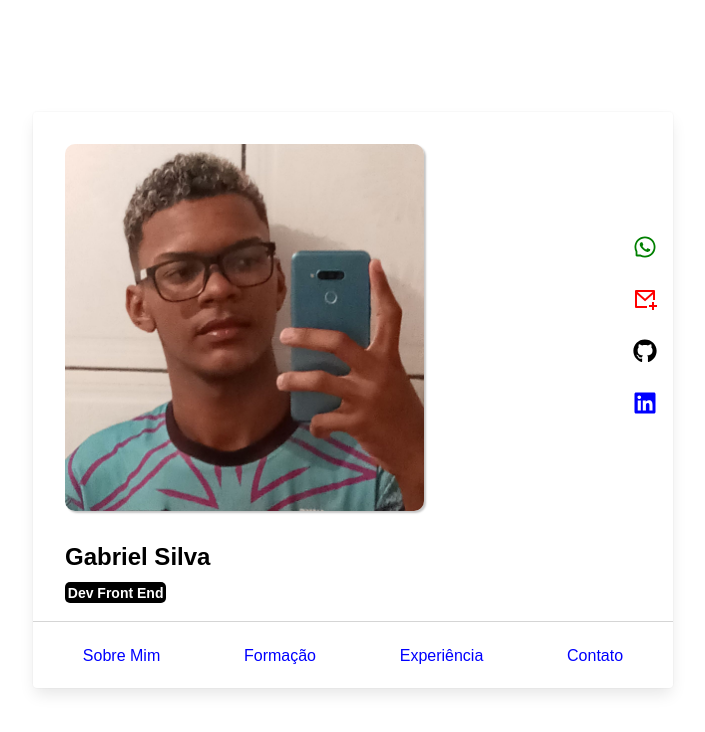
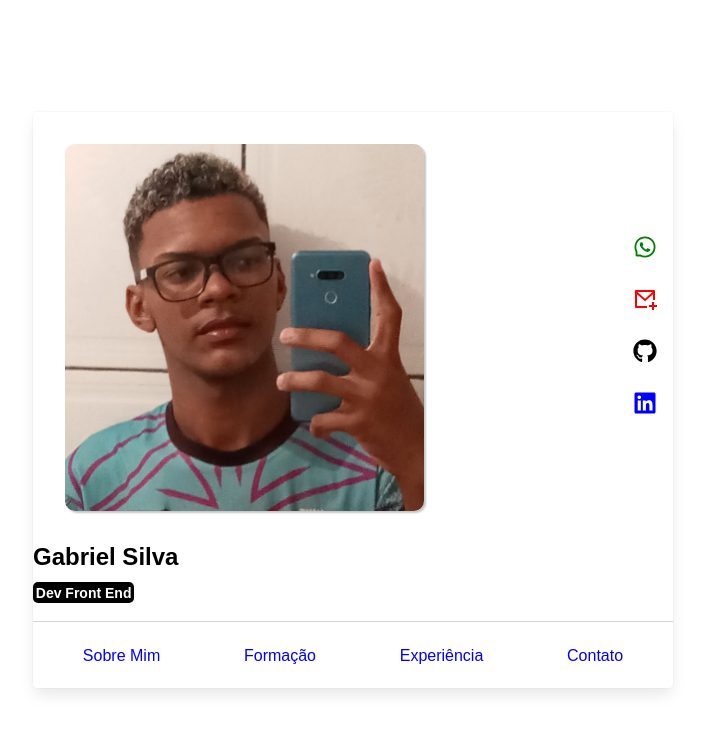
Before and after one commit to Eubiel178/portfolioreact, a React (Create React App) app: page / in a window 1280 px wide. Shown: the top 732 px of the page, without its empty margins (287-992 px from the left). Built offline with nearby package versions, Linux system fonts and the light colour scheme.

Commit message:
Update Contact.css

```diff
--- a/src/components/Cards/Contact/Contact.css
+++ b/src/components/Cards/Contact/Contact.css
@@ -15,9 +15,8 @@
     box-shadow: 2px 2px 2px rgba(0, 0, 0, 0.233);
 }
 
-.sectionContainer {
+.secondSection {
     padding-left: 2em;
-    width: 100%;
 }
 
 .title {
```
